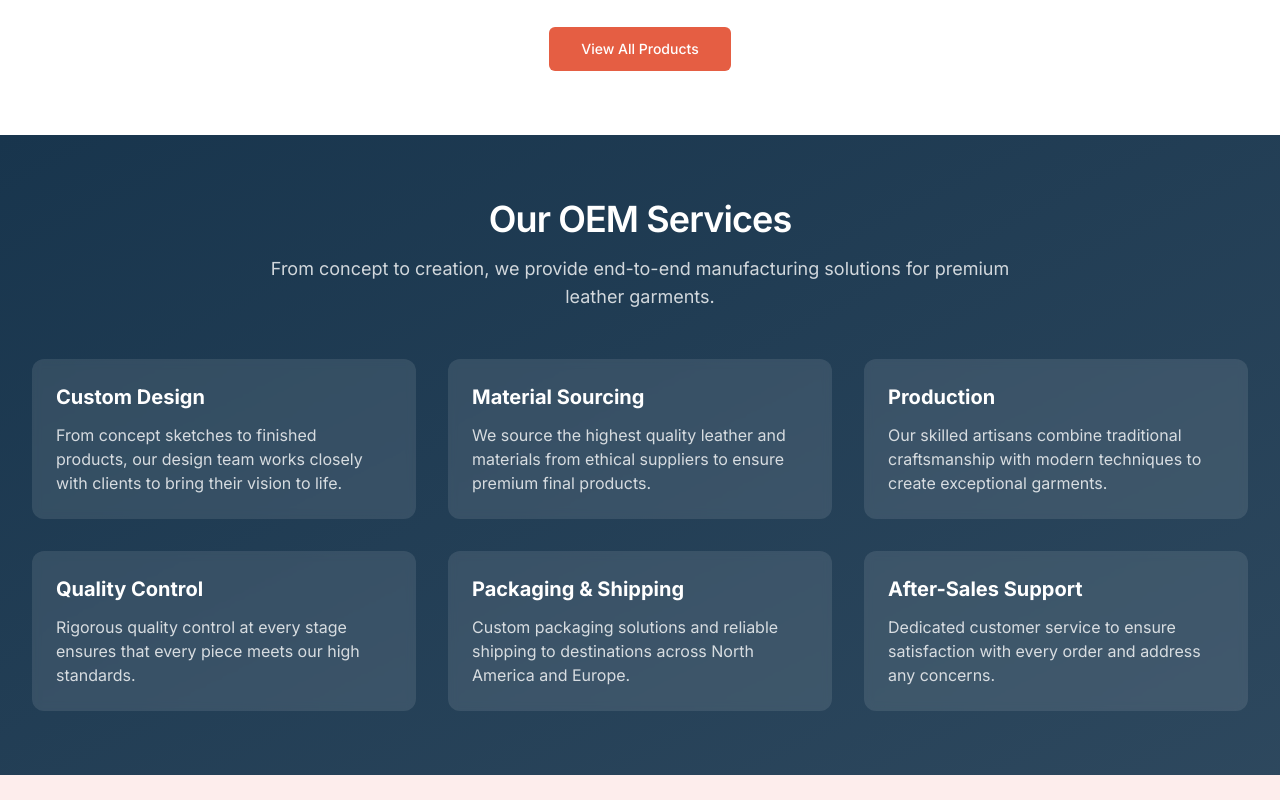
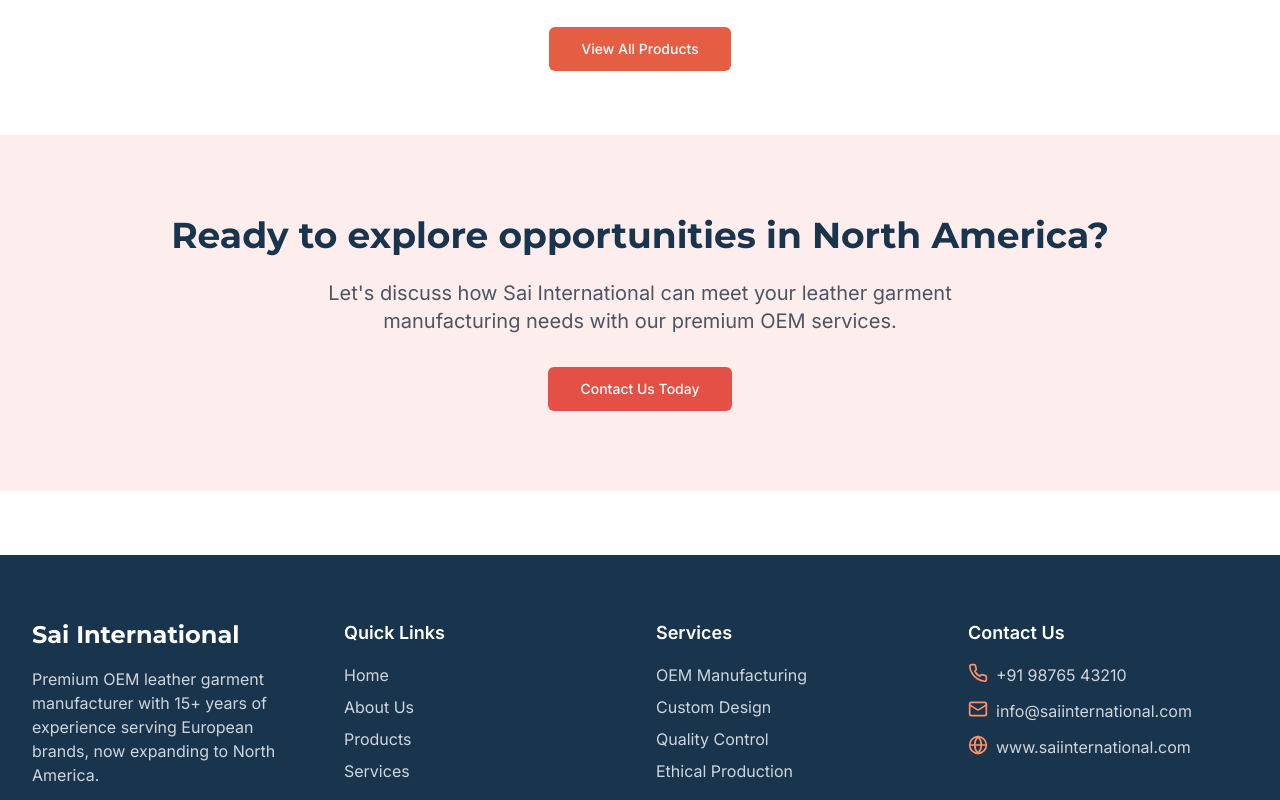
Before and after one commit to charenk/sai-leather-canada-usa, a React (Vite) app: page / in a window 1280 px wide. Shown: the part 2020-2820 px from the top of the page. Built offline with nearby package versions, Linux system fonts and the light colour scheme.

Commit message:
Remove OEM Services section
Removed the "Our OEM Services" section from the main landing page in `Index.tsx`.

```diff
--- a/src/pages/Index.tsx
+++ b/src/pages/Index.tsx
@@ -1,3 +1,4 @@
+
 import React, { useEffect } from 'react';
 import { Button } from '@/components/ui/button';
 import { ArrowRight } from 'lucide-react';
@@ -142,38 +143,6 @@ const Index = () => {
         </div>
       </section>
 
-      {/* Services Section */}
-      <section className="py-16 bg-gradient-to-br from-sai-navy to-sai-navy/90 text-white bg-slate-100">
-        <div className="section-container">
-          <SectionHeading title="Our OEM Services" subtitle="From concept to creation, we provide end-to-end manufacturing solutions for premium leather garments." alignment="center" className="text-white" subtitleClassName="text-white/80" />
-
-          <div className="grid grid-cols-1 md:grid-cols-2 lg:grid-cols-3 gap-8 mt-12">
-            {[{
-            title: "Custom Design",
-            description: "From concept sketches to finished products, our design team works closely with clients to bring their vision to life."
-          }, {
-            title: "Material Sourcing",
-            description: "We source the highest quality leather and materials from ethical suppliers to ensure premium final products."
-          }, {
-            title: "Production",
-            description: "Our skilled artisans combine traditional craftsmanship with modern techniques to create exceptional garments."
-          }, {
-            title: "Quality Control",
-            description: "Rigorous quality control at every stage ensures that every piece meets our high standards."
-          }, {
-            title: "Packaging & Shipping",
-            description: "Custom packaging solutions and reliable shipping to destinations across North America and Europe."
-          }, {
-            title: "After-Sales Support",
-            description: "Dedicated customer service to ensure satisfaction with every order and address any concerns."
-          }].map((service, index) => <div key={index} className="bg-white/10 backdrop-filter backdrop-blur-sm rounded-xl p-6 hover:bg-white/20 transition-colors animate-on-scroll">
-                <h3 className="text-xl font-bold mb-3">{service.title}</h3>
-                <p className="text-white/80">{service.description}</p>
-              </div>)}
-          </div>
-        </div>
-      </section>
-
       {/* CTA Section */}
       <section className="py-20 bg-sai-red/10">
         <div className="section-container text-center">
```
